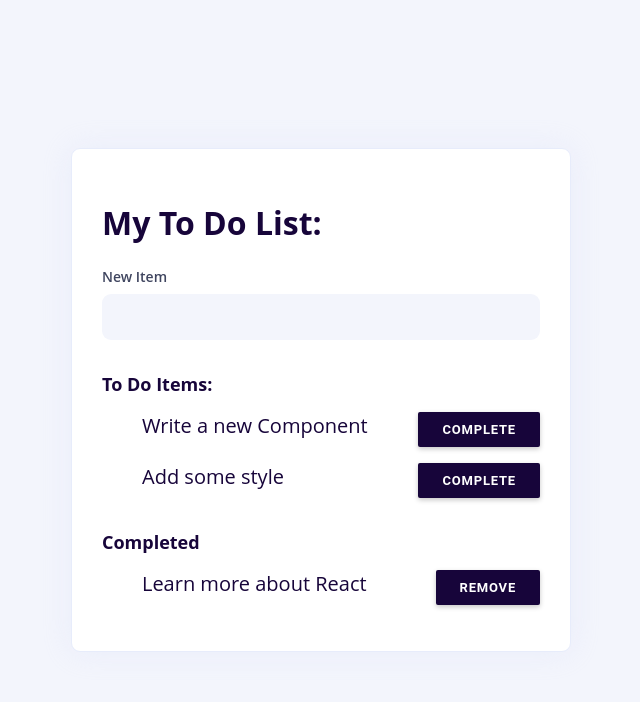
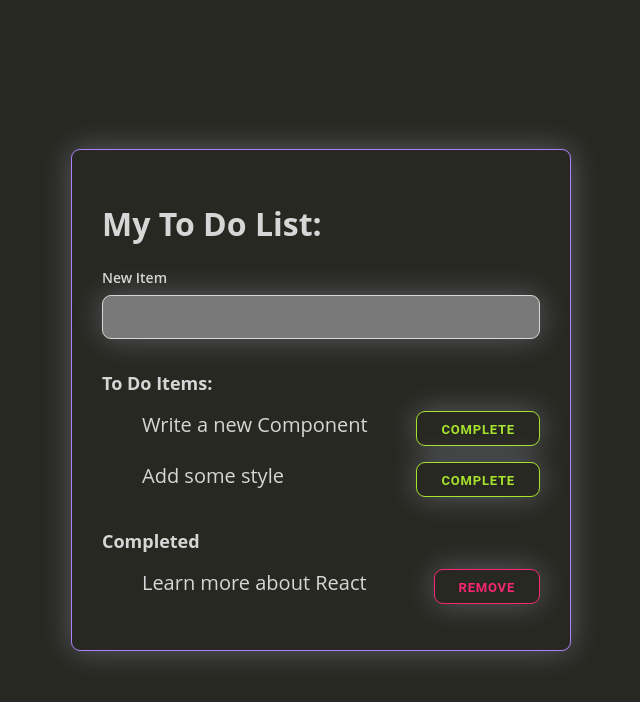
Before and after one commit to shamseen/hw-w05d03-react-todo-list, a React (Create React App) app: page / in a window 1280 px wide. Shown: the top 702 px of the page, without its empty margins (319-959 px from the left). Built offline with nearby package versions, Linux system fonts and the light colour scheme.

Commit message:
monokai theming bc my eyes hurt

```diff
--- a/src/App.js
+++ b/src/App.js
@@ -2,7 +2,7 @@ import { useState } from "react";
 import ToDoList from "./Components/ToDoList/ToDoList";
 import CompletedList from "./Components/CompletedIList/CompletedList";
 import Form from "./Components/Form/Form";
-import "./styles.css";
+import "./styles.scss";
 import toDoListData from "./data";
 
 export default function App() {
--- a/src/Components/ToDoListItem/ToDoListItem.js
+++ b/src/Components/ToDoListItem/ToDoListItem.js
@@ -2,7 +2,9 @@ const ToDoListItem = ({ content, buttonText, handleClick }) => {
   return (
     <li>
       <span>{content}</span>
-      <button onClick={() => handleClick()}>{buttonText}</button>
+      <button onClick={() => handleClick()} className={buttonText}>
+        {buttonText}
+      </button>
     </li>
   );
 };
--- a/src/styles.css
+++ b/src/styles.css
@@ -1,7 +1,18 @@
-* {
+ {
   box-sizing: border-box;
   outline: none;
 }
+
+/* Sublime monokai theme
+Background: (46, 46, 46); #2e2e2e
+Comments: (121, 121, 121); #797979
+White: (214, 214, 214); #d6d6d6
+Yellow: (229, 181, 103); #e5b567
+Green: (180, 210, 115); #b4d273
+Orange: (232, 125, 62); #e87d3e
+Purple: (158, 134, 200); #9e86c8
+Pink: (176, 82, 121); #b05279
+Blue: (108, 153, 187); #6c99bb */
 
 /* Center the list */
 body {
@@ -11,23 +22,23 @@ body {
   flex-direction: column;
   align-items: center;
   justify-content: center;
-  background: #f3f5fc;
+  background: #2e2e2e;
+  color: #fafafa;
   font-family: "Open Sans", sans-serif;
 }
 
 .App {
   width: 500px;
-  background: white;
   border-radius: 9px;
   border: 1px solid #e7ecfb;
   box-shadow: 0 0 30px rgba(211, 220, 248, 0.3);
   padding: 30px;
+  color: #fafafa;
 }
 
 h1,
 h2 {
   font-family: "Open Sans", sans-serif;
-  color: rgb(23, 5, 58);
   text-transform: capitalize;
 }
 
@@ -40,10 +51,8 @@ label {
   font-family: "Open Sans", sans-serif;
   font-size: 14px;
   font-weight: 600;
-  color: rgb(41, 41, 41);
   padding-bottom: 0.5rem;
   display: inline-block;
-  color: #3f455f;
 }
 input {
   width: 100%;
@@ -52,9 +61,11 @@ input {
   font-weight: 600;
   border: 0;
   border-radius: 9px;
-  color: #666f99;
   padding: 12px 60px 12px 18px;
-  background: #f3f5fc;
+  background: #aa647b;
+  border-radius: 9px;
+  border: 1px solid #e7ecfb;
+  box-shadow: 0 0 30px rgba(211, 220, 248, 0.3);
 }
 
 li {
@@ -64,7 +75,6 @@ li {
   flex-wrap: nowrap;
   justify-content: space-between;
   font-size: 20px;
-  color: rgb(23, 5, 58);
   margin: 1rem 0;
 }
 
@@ -77,7 +87,8 @@ li > span {
 
 li > button {
   text-transform: uppercase;
-  background-color: rgb(23, 5, 58);
+  background-color: #388e3c;
+  color: #d3d3d3;
   display: block;
   position: relative;
   margin-left: 1em;
@@ -85,7 +96,6 @@ li > button {
   height: 35px;
   line-height: 35px;
   padding: 0 1.5rem;
-  color: white;
   font-size: 13px;
   font-weight: 600;
   font-family: "Roboto", sans-serif;
@@ -103,4 +113,6 @@ li > button {
   -webkit-transition: all 0.3s ease-out;
   transition: all 0.3s ease-out;
   box-shadow: 0 2px 5px 0 rgba(0, 0, 0, 0.225);
+  border-radius: 9px;
+  box-shadow: 0 0 30px rgba(211, 220, 248, 0.3);
 }
--- /dev/null
+++ b/src/styles.scss
@@ -0,0 +1,128 @@
+/* Sublime monokai theme */
+$background:  #272822;
+$comments: #797979;
+$white: #d6d6d6;
+$yellow: #E6DB74;
+$green: #A6E22E;
+$orange: #FD971F;
+$purple: #AE81FF;
+$pink: #F92672;
+$blue: #66D9EF;
+
+@mixin x-user-select {
+	-webkit-user-select: none;
+	   -moz-user-select: none;
+	    -ms-user-select: none;
+	        user-select: none;
+}
+
+@mixin x-transition {
+  -webkit-transition: all 0.3s ease-out;
+    transition: all 0.3s ease-out;
+}
+
+@mixin shadowboxing ($value: $white) {
+ border-radius: 9px;
+ box-shadow: 0 0 30px rgba(211, 220, 248, 0.3);
+ border: 1px solid $value;
+ color: $value;
+}
+
+* {
+  box-sizing: border-box;
+  outline: none;
+  background-color: $background;
+}
+
+body {
+  margin: 0;
+  height: 100vh;
+  display: flex;
+  flex-direction: column;
+  align-items: center;
+  justify-content: center;
+  font-family: "Open Sans", sans-serif;
+}
+
+.App {
+  width: 500px;
+  padding: 30px;
+  @include shadowboxing($purple);
+  color: $white;
+
+}
+
+h1,
+h2 {
+  text-transform: capitalize;
+}
+
+h2 {
+  font-size: 18px;
+  margin-top: 2rem;
+}
+
+label {
+  font-size: 14px;
+  font-weight: 600;
+  padding-bottom: 0.5rem;
+  display: inline-block;
+}
+
+input {
+  width: 100%;
+  font-size: 16px;
+  font-weight: 600;
+  padding: 12px 60px 12px 18px;
+  background: $comments;
+  @include shadowboxing;
+}
+
+li {
+  display: flex;
+  width: 100%;
+  flex-direction: row;
+  flex-wrap: nowrap;
+  justify-content: space-between;
+  font-size: 20px;
+  margin: 1rem 0;
+
+  span {
+    overflow: hidden;
+  text-overflow: ellipsis;
+  white-space: nowrap;
+  flex-grow: 1;
+  }
+
+  button {
+    text-transform: uppercase;
+    display: block;
+    position: relative;
+    margin-left: 1em;
+    cursor: pointer;
+    height: 35px;
+    line-height: 35px;
+    padding: 0 1.5rem;
+    font-size: 13px;
+    font-weight: 600;
+    font-family: "Roboto", sans-serif;
+    letter-spacing: 0.8px;
+    text-align: center;
+    text-decoration: none;
+    white-space: nowrap;
+    outline: none;
+    border: none;
+    border-radius: 2px;
+
+
+    &.remove {
+      @include shadowboxing($pink);
+    }
+
+    &.complete {
+      @include shadowboxing($green);
+    }
+    @include x-transition;
+    @include x-user-select;
+  }
+}
```
